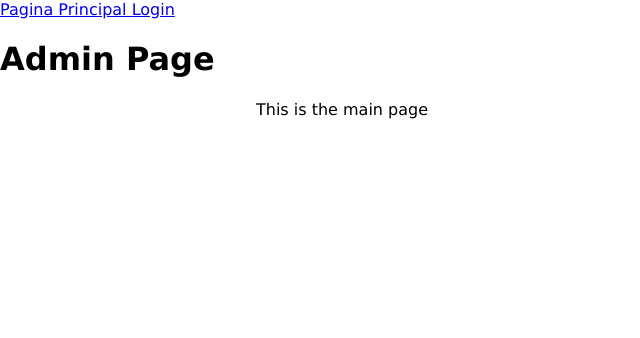
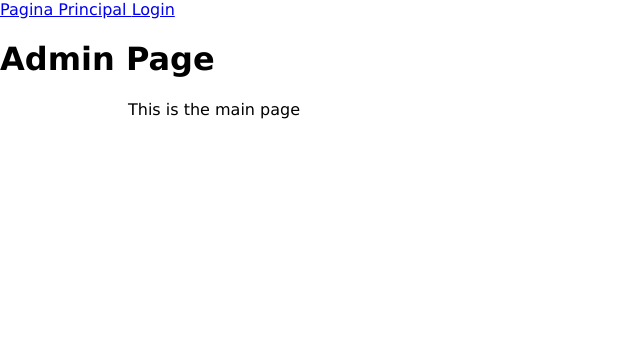
Before and after one commit to ChrisPoul/Industrias-EnGo, a Flask app: page / in a window 1280 px wide. Shown: the top 338 px of the page, without its empty margins (0-640 px from the left). Run offline with Flask 2, Linux system fonts and the light colour scheme.

Commit message:
Changed styelsheet name and section margins

```diff
--- a/EnGo/static/styles/admin.css
+++ b/EnGo/static/styles/style.css
@@ -9,8 +9,8 @@ header {
     height: fit-content;
 }
 section {
-    margin-left: 20%;
-    margin-right: 20%;
+    margin-left: 10%;
+    margin-right: 10%;
 }
 .flash {
     margin: 1em 0;
--- a/EnGo/templates/base.html
+++ b/EnGo/templates/base.html
@@ -6,7 +6,7 @@
     <meta http-equiv="X-UA-Compatible" content="IE=edge">
     <meta name="viewport" content="width=device-width, initial-scale=1.0">
     <title>{% block title %}{% endblock %} - EnGo</title>
-    <link rel="stylesheet" href="{{ url_for('static', filename='styles/admin.css') }}">
+    <link rel="stylesheet" href="{{ url_for('static', filename='styles/style.css') }}">
 </head>
 
 {% include "nav-bar.html" %}
```
